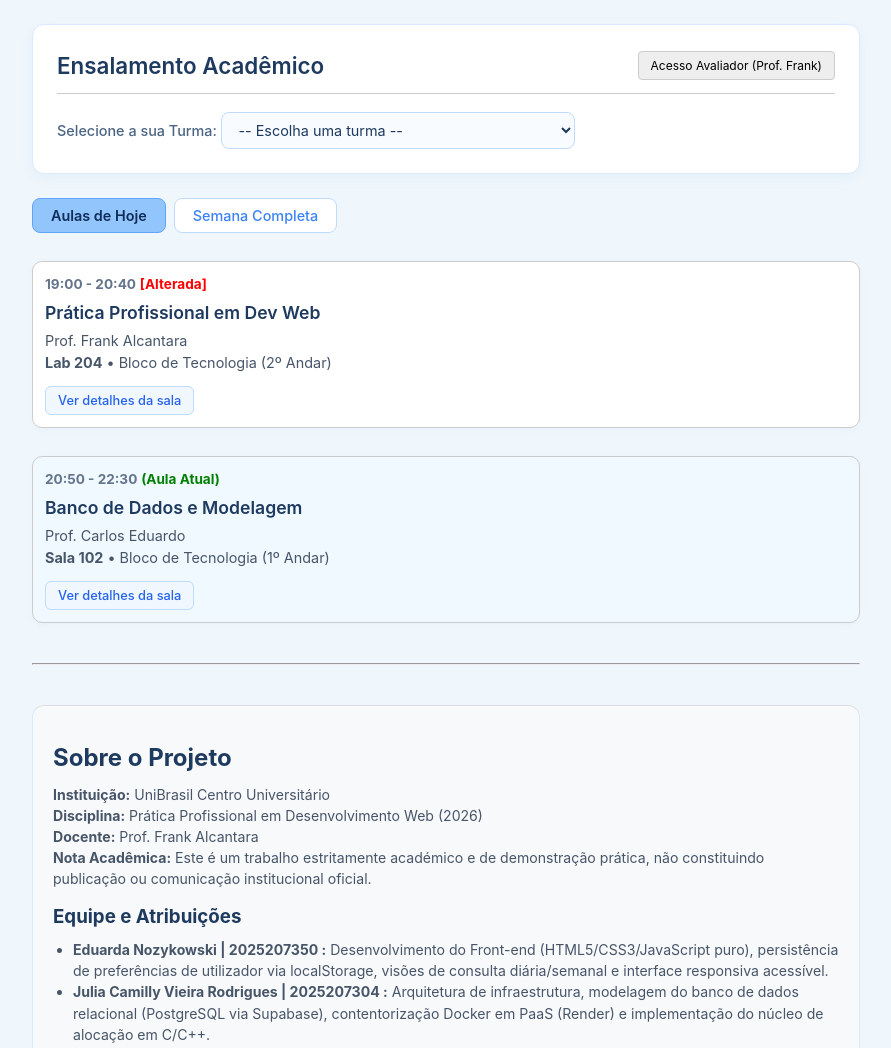
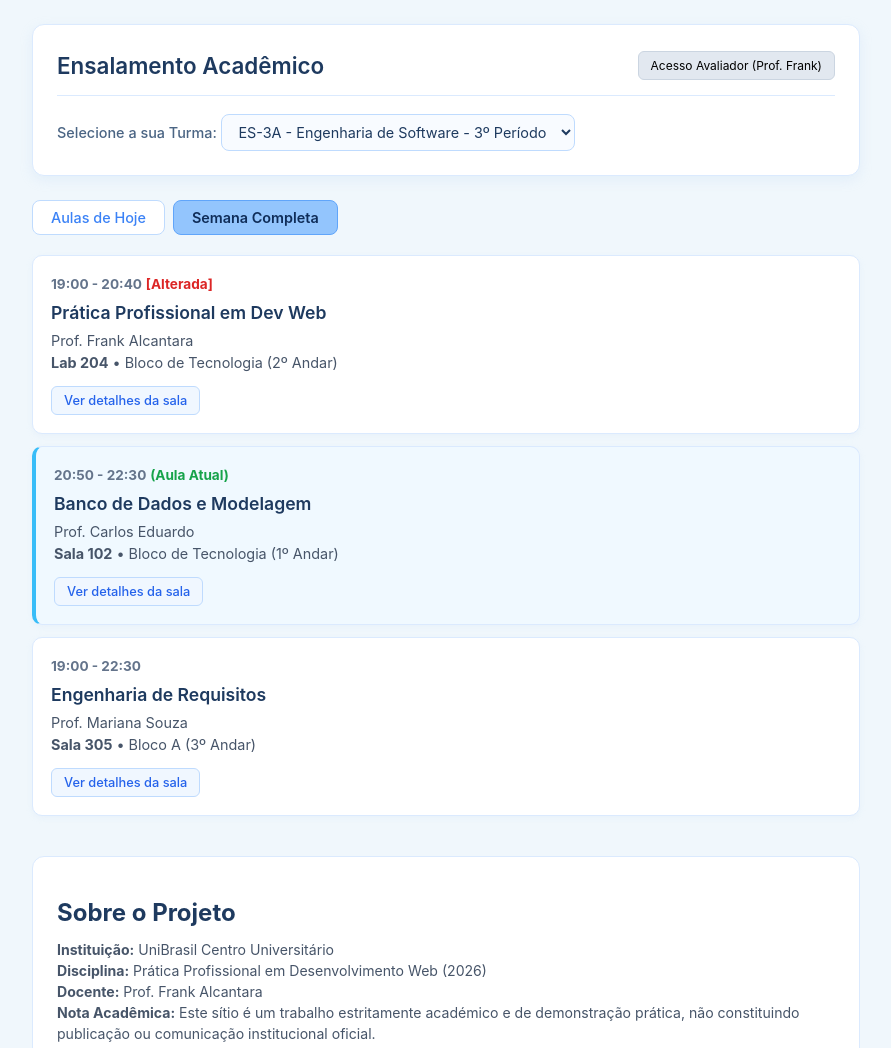
Before and after one commit to juliavieirarodrigues/ensalamento, a plain HTML site: page index.html in a window 1280 px wide. Shown: the top 1048 px of the page, without its empty margins (194-1085 px from the left). Drawn offline with Linux system fonts and the light colour scheme.

Commit message:
fix(front): ajusta renderizacao da grade semanal e conexao do seletor

```diff
--- a/index.html
+++ b/index.html
@@ -4,16 +4,16 @@
   <meta charset="UTF-8">
   <meta name="viewport" content="width=device-width, initial-scale=1.0">
   <title>Sistema de Ensalamento Acadêmico</title>
+  <link rel="stylesheet" href="style.css">
   <script src="https://accounts.google.com/gsi/client" async defer></script>
-  <link rel="stylesheet" href="style.css">
 </head>
 <body>
 
   <header>
-    <div style="display: flex; justify-content: space-between; align-items: center; border-bottom: 1px solid #ccc; padding-bottom: 10px; margin-bottom: 15px;">
+    <div style="display: flex; justify-content: space-between; align-items: center; border-bottom: 1px solid #dbeafe; padding-bottom: 12px; margin-bottom: 15px;">
       <h1>Ensalamento Acadêmico</h1>
 
-      <!-- Área de Autenticação Federada Real (RF-01 a RF-04) -->
+      <!-- Autenticação Federada e Identificação (RF-01 a RF-04) -->
       <div id="auth-area">
         <div id="g_id_onload"
              data-client_id="845244519962-sample.apps.googleusercontent.com"
@@ -22,38 +22,38 @@
         </div>
         <div id="auth-botoes" style="display: flex; gap: 8px; align-items: center;">
           <div class="g_id_signin" data-type="standard" data-shape="rectangular" data-theme="outline" data-text="signin_with" data-size="medium"></div>
-          <button id="btn-login-demo" type="button" style="padding: 6px 12px; cursor: pointer; font-size: 12px; background: #eee; border: 1px solid #ccc; border-radius: 4px;">Acesso Avaliador (Prof. Frank)</button>
+          <button id="btn-login-demo" type="button" style="padding: 6px 12px; cursor: pointer; font-size: 12px; background: #e2e8f0; border: 1px solid #cbd5e1; border-radius: 6px;">Acesso Avaliador (Prof. Frank)</button>
         </div>
         <div id="auth-usuario" style="display: none;">
-          <span id="user-info" style="font-weight: bold;"></span>
-          <button id="btn-logout" type="button" style="margin-left: 10px; padding: 4px 8px; cursor: pointer;">Sair</button>
+          <span id="user-info" style="font-weight: bold; color: #1e3a5f;"></span>
+          <button id="btn-logout" type="button" style="margin-left: 10px; padding: 4px 8px; cursor: pointer; border-radius: 4px; border: 1px solid #cbd5e1;">Sair</button>
         </div>
       </div>
     </div>
 
-    <!-- Seletor de Turma do Aluno (RF-05, RF-06) -->
+    <!-- Seletor de Turma do Aluno com Persistência (RF-05, RF-06) -->
     <div id="turma-selector-area" class="turma-selector-area">
       <label for="select-turma">Selecione a sua Turma:</label>
       <select id="select-turma">
-        <option value="ES-3A">Engenharia de Software - 3º Período (ES-3A)</option>
-        <option value="CC-1A">Ciência da Computação - 1º Período (CC-1A)</option>
-        <option value="SI-2A">Sistemas de Informação - 2º Período (SI-2A)</option>
+        <option value="ES-3A">ES-3A - Engenharia de Software - 3º Período</option>
+        <option value="CC-1A">CC-1A - Ciência da Computação - 1º Período</option>
+        <option value="SI-2A">SI-2A - Sistemas de Informação - 2º Período</option>
       </select>
     </div>
   </header>
 
   <!-- Filtros de Visualização (RF-35 e RF-37) -->
   <section class="view-controls">
-    <button id="btn-hoje" type="button" class="active">Aulas de Hoje</button>
-    <button id="btn-semana" type="button">Semana Completa</button>
+    <button id="btn-hoje" type="button">Aulas de Hoje</button>
+    <button id="btn-semana" type="button" class="active">Semana Completa</button>
   </section>
 
-  <!-- Contentor onde as aulas são injetadas pelo sala.js -->
+  <!-- Grade de Aulas (RF-35 a RF-37) -->
   <main id="container-aulas" class="aulas-grid">
-    <!-- Os cartões de aula serão gerados automaticamente -->
+    <!-- Cartões gerados dinamicamente via sala.js -->
   </main>
 
-  <!-- Modal de Detalhes da Sala (RF-38 e RF-39) -->
+  <!-- Modal de Detalhes da Sala e Acessibilidade (RF-38 e RF-39) -->
   <dialog id="modal-sala">
     <div class="modal-content">
       <h3 id="modal-titulo-sala">Detalhes da Sala</h3>
@@ -62,24 +62,22 @@
       <p><strong>Capacidade:</strong> <span id="modal-capacidade"></span> lugares</p>
       <p><strong>Recursos:</strong> <span id="modal-recursos"></span></p>
       <p><strong>Acessibilidade:</strong> <span id="modal-acessibilidade"></span></p>
-      <br>
       <button id="btn-fechar-modal" type="button">Fechar</button>
     </div>
   </dialog>
-  <hr>
-  <!-- Secção Sobre o Projeto (Exigência Seção 5.4 da Rubrica) -->
-  <footer id="secao-sobre" style="margin-top: 40px; padding: 20px; background-color: #f8f9fa; border-top: 1px solid #ddd;">
+
+  <!-- Seção Sobre o Projeto (Exigência Seção 5.4 da Rubrica) -->
+  <footer id="secao-sobre">
     <h2>Sobre o Projeto</h2>
-
     <p><strong>Instituição:</strong> UniBrasil Centro Universitário</p>
     <p><strong>Disciplina:</strong> Prática Profissional em Desenvolvimento Web (2026)</p>
     <p><strong>Docente:</strong> Prof. Frank Alcantara</p>
-    <p><strong>Nota Acadêmica:</strong> Este é um trabalho estritamente académico e de demonstração prática, não constituindo publicação ou comunicação institucional oficial.</p>
+    <p><strong>Nota Acadêmica:</strong> Este sítio é um trabalho estritamente académico e de demonstração prática, não constituindo publicação ou comunicação institucional oficial.</p>
 
     <h3>Equipe e Atribuições</h3>
     <ul>
-      <li><strong>Eduarda Nozykowski | 2025207350 :</strong> Desenvolvimento do Front-end (HTML5/CSS3/JavaScript puro), persistência de preferências de utilizador via <code>localStorage</code>, visões de consulta diária/semanal e interface responsiva acessível.</li>
-      <li><strong>Julia Camilly Vieira Rodrigues | 2025207304 :</strong> Arquitetura de infraestrutura, modelagem do banco de dados relacional (PostgreSQL via Supabase), contentorização Docker em PaaS (Render) e implementação do núcleo de alocação em C/C++.</li>
+      <li><strong>Eduarda Nozykowski | 2025207350:</strong> Desenvolvimento do Front-end (HTML5/CSS3/JavaScript puro), persistência de preferências de utilizador via <code>localStorage</code>, visões de consulta diária/semanal e interface responsiva acessível.</li>
+      <li><strong>Julia Camilly Vieira Rodrigues | 2025207304:</strong> Arquitetura de infraestrutura, modelagem do banco de dados relacional (PostgreSQL via Supabase), contentorização Docker em PaaS (Render) e implementação do núcleo de alocação em C/C++.</li>
     </ul>
 
     <h3>Objetivos do Sistema</h3>
@@ -93,7 +91,6 @@
     <p>O algoritmo e os critérios de distribuição priorizam de forma estrita e obrigatória o atendimento a parâmetros de acessibilidade física antes de qualquer métrica de conveniência. Limitações actuais incluem a ausência de mapeamento geográfico interno por GPS e a dependência de cadastro fidedigno das coordenações.</p>
   </footer>
 
-  <!-- Ligação com o ficheiro JavaScript da aplicação -->
   <script src="sala.js"></script>
 </body>
 </html>
--- a/sala.js
+++ b/sala.js
@@ -1,75 +1,6 @@
 const URL_API = 'https://ensalamento-backend-8o7r.onrender.com/api/salas';
 
-async function carregarSalas() {
-  const container = document.getElementById('lista-salas');
-  if (!container) return;
-
-  try {
-    const resposta = await fetch(URL_API);
-    const dados = await resposta.json();
-
-    if (dados.length === 0) {
-      container.innerHTML = '<p>Nenhuma sala cadastrada de momento.</p>';
-      return;
-    }
-
-    container.innerHTML = '';
-    dados.forEach(sala => {
-      const card = document.createElement('div');
-      card.className = 'card';
-      card.innerHTML = `
-        <h3>${sala.nome || sala.codigo || 'Sala sem identificação'}</h3>
-        <p><strong>Capacidade:</strong> ${sala.capacidade || 0} alunos</p>
-      `;
-      container.appendChild(card);
-    });
-  } catch (erro) {
-    container.innerHTML = '<p style="color: red;">Erro ao ligar ao servidor.</p>';
-    console.error(erro);
-  }
-}
-
-// LÓGICA DE PREFERÊNCIA DO ALUNO (RF-05 E RF-06)
-const selectTurma = document.getElementById('select-turma');
-const btnSalvar = document.getElementById('btn-salvar-turma');
-
-function carregarOpcoesTurmas() {
-  const turmasExemplo = [
-    { codigo: 'ES-3A', nome: 'Engenharia de Software - 3º Período' },
-    { codigo: 'CC-1A', nome: 'Ciência da Computação - 1º Período' },
-    { codigo: 'SI-2A', nome: 'Sistemas de Informação - 2º Período' }
-  ];
-
-  if (!selectTurma) return;
-  selectTurma.innerHTML = '<option value="">-- Escolha uma turma --</option>';
-
-  turmasExemplo.forEach(t => {
-    const opt = document.createElement('option');
-    opt.value = t.codigo;
-    opt.textContent = `${t.codigo} - ${t.nome}`;
-    selectTurma.appendChild(opt);
-  });
-
-  const turmaSalva = localStorage.getItem('turma_preferida');
-  if (turmaSalva) {
-    selectTurma.value = turmaSalva;
-  }
-}
-
-if (btnSalvar) {
-  btnSalvar.addEventListener('click', () => {
-    const escolha = selectTurma.value;
-    if (!escolha) {
-      alert('Por favor, selecione uma turma!');
-      return;
-    }
-    localStorage.setItem('turma_preferida', escolha);
-    alert('Turma guardada com sucesso: ' + escolha);
-    renderizarAgenda();
-  });
-}
-
-// Dados simulados para desenvolvimento da interface (RF-35 a RF-39)
+// Dados locais de fallback para exibição consistente da interface (RF-35 a RF-39)
 const aulasExemplo = [
   {
     id: 1,
@@ -112,7 +43,7 @@ const aulasExemplo = [
     turma: "ES-3A",
     disciplina: "Engenharia de Requisitos",
     professor: "Mariana Souza",
-    diaSemana: 2, // 2 = Terça-feira
+    diaSemana: 2, // Terça-feira
     inicio: "19:00",
     fim: "22:30",
     campus: "Campus Central",
@@ -124,12 +55,30 @@ const aulasExemplo = [
     acessibilidade: "Elevador disponível",
     alterada: false,
     dataAtualizacao: "15/09/2026"
+  },
+  {
+    id: 4,
+    turma: "CC-1A",
+    disciplina: "Algoritmos e Estrutura de Dados I",
+    professor: "Roberto Albuquerque",
+    diaSemana: 1,
+    inicio: "19:00",
+    fim: "22:30",
+    campus: "Campus Central",
+    predio: "Bloco B",
+    andar: "1º Andar",
+    sala: "Lab 101",
+    capacidade: 35,
+    recursos: ["Projetor", "35 Computadores"],
+    acessibilidade: "Rampa e portas alargadas",
+    alterada: false,
+    dataAtualizacao: "10/09/2026"
   }
 ];
 
-let modoVisualizacao = "hoje"; // "hoje" ou "semana"
+let modoVisualizacao = "semana"; // Padrão 'semana' para garantir que os cards carreguem de imediato
 
-// Função que calcula se a aula é atual ou a próxima (RF-35)
+// Identificação de aula atual e próxima aula (RF-35)
 function calcularStatusHorario(horaInicio, horaFim, diaAula) {
   const agora = new Date();
   const diaHoje = agora.getDay();
@@ -151,18 +100,26 @@ function calcularStatusHorario(horaInicio, horaFim, diaAula) {
   return "";
 }
 
-// Renderiza os cartões de aula (RF-35 e RF-37)
+// Renderização dinâmica dos cartões de aula (RF-35 e RF-37)
 function renderizarAgenda() {
   const container = document.getElementById("container-aulas");
   if (!container) return;
 
-  const turmaSelecionada = localStorage.getItem("turma_preferida") || "ES-3A";
+  const select = document.getElementById("select-turma");
+  let turmaSelecionada = select ? select.value : "ES-3A";
+  if (turmaSelecionada.includes(" ")) {
+    turmaSelecionada = turmaSelecionada.split(" ")[0].trim();
+  }
+  if (!turmaSelecionada) turmaSelecionada = "ES-3A";
+
   const diaHoje = new Date().getDay();
 
   container.innerHTML = "";
 
   const aulasFiltradas = aulasExemplo.filter(aula => {
-    if (aula.turma !== turmaSelecionada) return false;
+    if (turmaSelecionada && !aula.turma.includes(turmaSelecionada) && !turmaSelecionada.includes(aula.turma)) {
+      return false;
+    }
     if (modoVisualizacao === "hoje") {
       return aula.diaSemana === diaHoje;
     }
@@ -170,7 +127,15 @@ function renderizarAgenda() {
   });
 
   if (aulasFiltradas.length === 0) {
-    container.innerHTML = `<p class="aviso-vazio">Nenhuma aula encontrada para o período selecionado.</p>`;
+    if (modoVisualizacao === "hoje") {
+      container.innerHTML = `
+        <div style="background: #e0f2fe; border: 1px solid #bae6fd; padding: 14px; border-radius: 8px; color: #0369a1; font-size: 0.95rem;">
+          Não constam mais aulas agendadas para o horário atual de hoje. Alterne para <strong>"Semana Completa"</strong> para conferir as demais datas da turma.
+        </div>
+      `;
+    } else {
+      container.innerHTML = `<p class="aviso-vazio">Nenhuma aula encontrada para esta turma.</p>`;
+    }
     return;
   }
 
@@ -179,17 +144,13 @@ function renderizarAgenda() {
 
     const card = document.createElement("article");
     card.className = `card-aula ${statusHorario}`;
-    card.style.border = "1px solid #ccc";
-    card.style.padding = "12px";
-    card.style.margin = "8px 0";
-    card.style.cursor = "pointer";
 
     card.innerHTML = `
       <div class="card-cabecalho">
         <strong>${aula.inicio} - ${aula.fim}</strong>
-        ${aula.alterada ? `<span style="color: red; font-weight: bold;"> [Alterada]</span>` : ""}
-        ${statusHorario === "tag-atual" ? `<span style="color: green; font-weight: bold;"> (Aula Atual)</span>` : ""}
-        ${statusHorario === "tag-proxima" ? `<span style="color: blue; font-weight: bold;"> (Próxima Aula)</span>` : ""}
+        ${aula.alterada ? `<span style="color: #dc2626; font-weight: bold;"> [Alterada]</span>` : ""}
+        ${statusHorario === "tag-atual" ? `<span style="color: #16a34a; font-weight: bold;"> (Aula Atual)</span>` : ""}
+        ${statusHorario === "tag-proxima" ? `<span style="color: #2563eb; font-weight: bold;"> (Próxima Aula)</span>` : ""}
       </div>
       <h4>${aula.disciplina}</h4>
       <p>Prof. ${aula.professor}</p>
@@ -202,7 +163,7 @@ function renderizarAgenda() {
   });
 }
 
-// Exibe modal com detalhes físicos e acessibilidade (RF-38 e RF-39)
+// Modal de detalhes físicos e acessibilidade (RF-38 e RF-39)
 function abrirDetalhesSala(aula) {
   const modal = document.getElementById("modal-sala");
   if (!modal) return;
@@ -217,8 +178,7 @@ function abrirDetalhesSala(aula) {
   modal.showModal();
 }
 
-// --- GESTÃO DE AUTENTICAÇÃO E PAPÉIS (RF-01 a RF-04, RF-36) ---
-
+// Autenticação e Perfis de Acesso (RF-01 a RF-04, RF-36)
 const usuariosCadastrados = {
   "frankalcantara@gmail.com": { nome: "Prof. Frank Alcantara", papel: "admin" },
   "professor@exemplo.com": { nome: "Prof. Carlos Eduardo", papel: "professor" }
@@ -238,7 +198,6 @@ function aplicarLoginUsuario(email, nomeInformado) {
   checarSessaoUsuario();
 }
 
-// Callback oficial do Google Identity (decodifica o token JWT)
 function handleCredentialResponse(response) {
   try {
     const base64Url = response.credential.split('.')[1];
@@ -264,7 +223,6 @@ function checarSessaoUsuario() {
     if (authUsuario) authUsuario.style.display = "block";
     if (userInfo) userInfo.textContent = `Olá, ${usuarioLogado.nome} (${usuarioLogado.papel.toUpperCase()})`;
 
-    // Se for Professor ou Admin (avaliador), oculta escolha de turma do aluno (RF-04 e RF-36)
     if (usuarioLogado.papel === "professor" || usuarioLogado.papel === "admin") {
       if (seletorTurmaArea) seletorTurmaArea.style.display = "none";
     } else {
@@ -282,17 +240,28 @@ function encerrarSessao() {
   checarSessaoUsuario();
 }
 
-// Inicialização de eventos da página
+// Inicialização e Vínculo de Eventos
 document.addEventListener("DOMContentLoaded", () => {
-  carregarSalas();
-  carregarOpcoesTurmas();
-
+  const selectTurma = document.getElementById("select-turma");
   const btnHoje = document.getElementById("btn-hoje");
   const btnSemana = document.getElementById("btn-semana");
   const btnFecharModal = document.getElementById("btn-fechar-modal");
   const modal = document.getElementById("modal-sala");
   const btnDemo = document.getElementById("btn-login-demo");
   const btnLogout = document.getElementById("btn-logout");
+
+  // Carrega turma salva no localStorage (RF-05, RF-06)
+  const turmaSalva = localStorage.getItem("turma_preferida");
+  if (turmaSalva && selectTurma) {
+    selectTurma.value = turmaSalva;
+  }
+
+  if (selectTurma) {
+    selectTurma.addEventListener("change", () => {
+      localStorage.setItem("turma_preferida", selectTurma.value);
+      renderizarAgenda();
+    });
+  }
 
   if (btnHoje && btnSemana) {
     btnHoje.addEventListener("click", () => {
```
